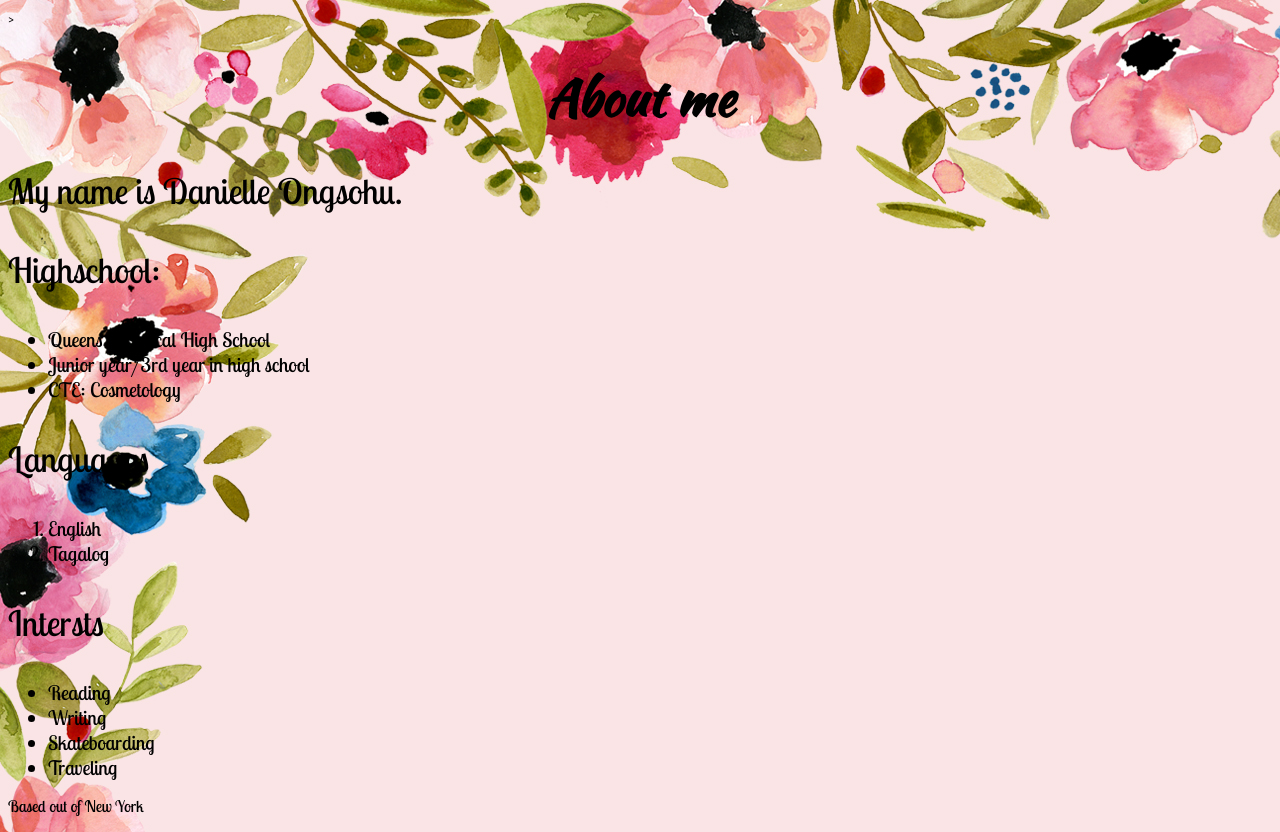
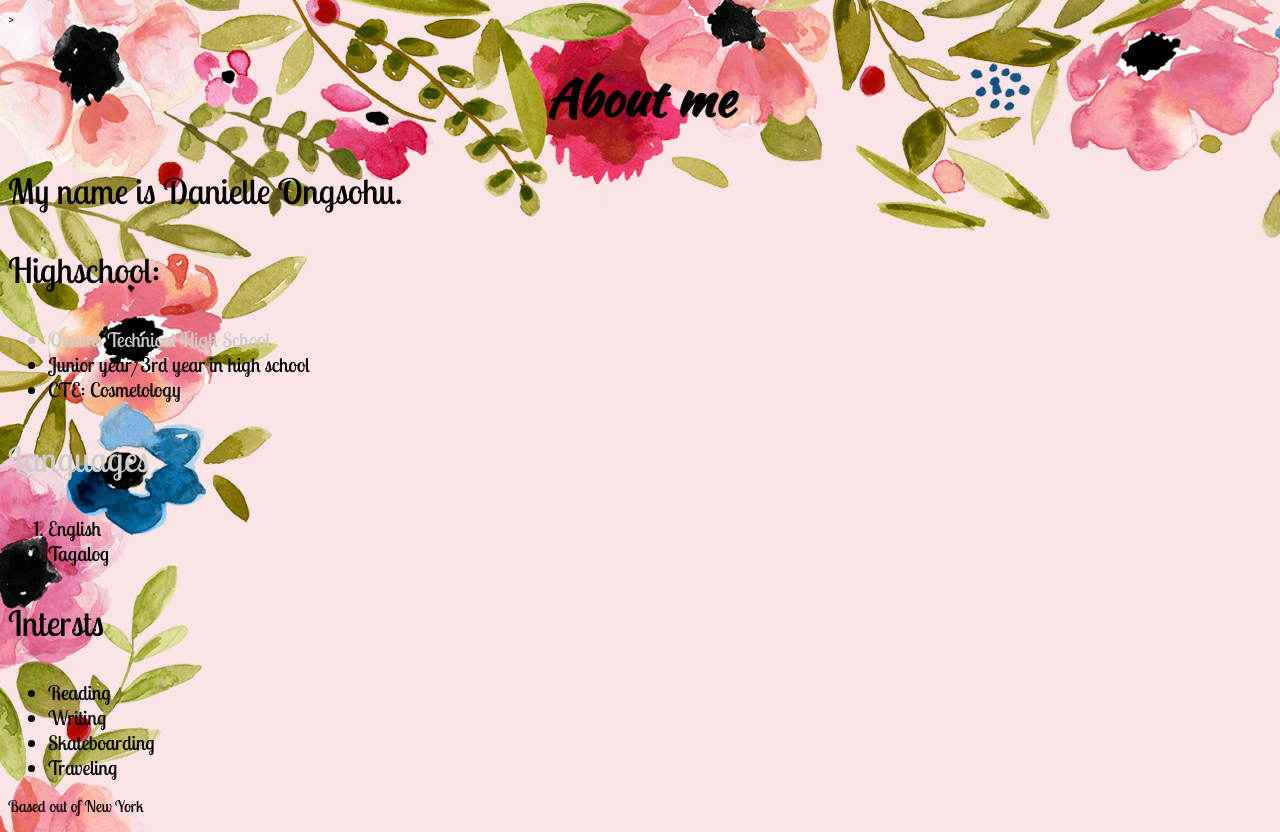
Before and after one commit to dongsohu/portfolio, a plain HTML site: page aboutme.html in a window 1280 px wide. Drawn offline with Linux system fonts and the light colour scheme.

Commit message:
Draft 5.1

```diff
--- a/aboutme.html
+++ b/aboutme.html
@@ -11,11 +11,11 @@
 <p class="psu">My name is Danielle Ongsohu.</p>
 <p class="psu">Highschool:</p>
 <ul>
-<li>Queens Technical High School</li>
+<li id='school'>Queens Technical High School</li>
 <li>Junior year/3rd year in high school</li>
 <li>CTE: Cosmetology</li>
 </ul>
-<p class="psu">Languages</p>
+<p class="psu" id="lan">Languages</p>
 <ol>
     <li>English</li>
     <li>Tagalog</li>
--- a/style.css
+++ b/style.css
@@ -68,6 +68,7 @@ a{
 #a1{
     color: black;
     text-decoration-color: #825E5C;
+
 }
 #pro{
     color:black;
@@ -86,3 +87,9 @@ font-size: 50px;
 li{
     font-size: 20px;
 }
+#school{
+    color: #cccccc;
+}
+#lan{
+     color: #cccccc;
+}
```
Also changed, not shown: index.html (+1 -1 lines), profolio.html (+1 -1 lines).
